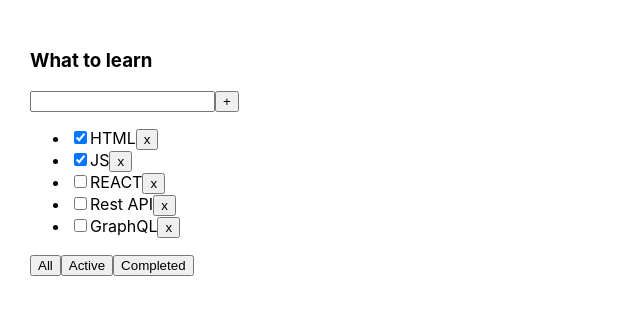
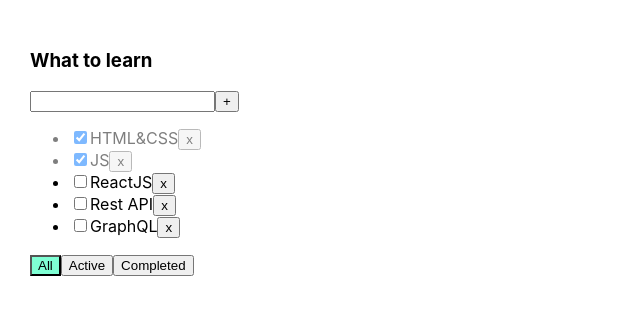
Before and after one commit to APTEMKA-87/ToDoList, a React (Create React App) app: page / in a window 1280 px wide. Shown: the top 314 px of the page, without its empty margins (0-640 px from the left). Built offline with nearby package versions, Linux system fonts and the light colour scheme.

Commit message:
lesson 4

```diff
--- a/src/App.css
+++ b/src/App.css
@@ -6,3 +6,19 @@
 .App > div {
   margin-right: 50px;
 }
+
+.error {
+  border: red 1px solid;
+}
+
+.error-message {
+  color: red;
+}
+
+.active-filter {
+  background-color: aquamarine;
+}
+
+.is-done {
+  opacity: 0.5;
+}
--- a/src/App.tsx
+++ b/src/App.tsx
@@ -3,52 +3,54 @@
 import {Todolist} from './Todolist';
 import {v1} from 'uuid';
 
-export type FilterValuesType = 'all' | 'active' | 'completed'
+export type FilterValuesType = "all" | "active" | "completed";
 
 function App() {
 
     let [tasks, setTasks] = useState([
-        {id: v1(), title: 'HTML', isDone: true,},
-        {id: v1(), title: 'JS', isDone: true,},
-        {id: v1(), title: 'REACT', isDone: false,},
-        {id: v1(), title: 'Rest API', isDone: false,},
-        {id: v1(), title: 'GraphQL', isDone: false,},
-    ])
+        {id: v1(), title: "HTML&CSS", isDone: true},
+        {id: v1(), title: "JS", isDone: true},
+        {id: v1(), title: "ReactJS", isDone: false},
+        {id: v1(), title: "Rest API", isDone: false},
+        {id: v1(), title: "GraphQL", isDone: false},
+    ]);
+    let [filter, setFilter] = useState<FilterValuesType>("all");
+
 
     function removeTask(id: string) {
-        let filteredTasks = tasks.filter(t => t.id != id)
-        setTasks(filteredTasks)
+        let filteredTasks = tasks.filter(t => t.id != id);
+        setTasks(filteredTasks);
     }
 
-    let [filter, setFilter] = useState<FilterValuesType>('all')
-
-    let tasksForTodolist = tasks
-
-    if (filter === 'active') {
-        tasksForTodolist = tasks.filter(t => !t.isDone)
+    function addTask(title: string) {
+        let task = {id: v1(), title: title, isDone: false};
+        let newTasks = [task, ...tasks];
+        setTasks(newTasks);
     }
 
-    if (filter === 'completed') {
-        tasksForTodolist = tasks.filter(t => t.isDone)
+    function changeStatus(taskId: string, isDone: boolean) {
+        let task = tasks.find(t => t.id === taskId);
+        if (task) {
+            task.isDone = isDone;
+        }
+
+        setTasks([...tasks]);
+    }
+
+
+    let tasksForTodolist = tasks;
+
+    if (filter === "active") {
+        tasksForTodolist = tasks.filter(t => t.isDone === false);
+    }
+    if (filter === "completed") {
+        tasksForTodolist = tasks.filter(t => t.isDone === true);
     }
 
     function changeFilter(value: FilterValuesType) {
-        setFilter(value)
+        setFilter(value);
     }
 
-    function addTask(title: string) {
-        let task = {id: v1(), title: title, isDone: false}
-        let newTasks = [task, ...tasks]
-        setTasks(newTasks)
-    }
-
-    function changeStatus(taskId: string, isDone: boolean) {
-        let task = tasks.find(t => t.id === taskId)
-        if (task) {
-            task.isDone = isDone
-        }
-        setTasks([...tasks])
-    }
 
     return (
         <div className="App">
@@ -58,9 +60,10 @@
                       changeFilter={changeFilter}
                       addTask={addTask}
                       changeTaskStatus={changeStatus}
+                      filter={filter}
             />
         </div>
-    )
+    );
 }
 
 export default App;
--- a/src/Todolist.tsx
+++ b/src/Todolist.tsx
@@ -2,80 +2,87 @@
 import {FilterValuesType} from './App';
 
 type TaskType = {
-    id: string,
-    title: string,
+    id: string
+    title: string
     isDone: boolean
 }
 
 type PropsType = {
-    title: string,
+    title: string
     tasks: Array<TaskType>
     removeTask: (taskId: string) => void
     changeFilter: (value: FilterValuesType) => void
     addTask: (title: string) => void
     changeTaskStatus: (taskId: string, isDone: boolean) => void
+    filter: FilterValuesType
 }
 
 export function Todolist(props: PropsType) {
 
-    const [newTaskTitle, setNewTaskTitle] = useState('')
+    let [title, setTitle] = useState("")
+    let [error, setError] = useState<string | null>(null)
 
     const addTask = () => {
-        props.addTask(newTaskTitle)
-        setNewTaskTitle('')
+        if (title.trim() !== "") {
+            props.addTask(title.trim());
+            setTitle("");
+        } else {
+            setError("Title is required");
+        }
     }
 
-    const onNewTitleChangeHandler = (e: ChangeEvent<HTMLInputElement>) => {
-        setNewTaskTitle(e.currentTarget.value)
+    const onChangeHandler = (e: ChangeEvent<HTMLInputElement>) => {
+        setTitle(e.currentTarget.value)
     }
 
     const onKeyPressHandler = (e: KeyboardEvent<HTMLInputElement>) => {
-        if (e.key === 'Enter') {
-            props.addTask(newTaskTitle)
-            setNewTaskTitle('')
+        setError(null);
+        if (e.charCode === 13) {
+            addTask();
         }
     }
 
-    const onAllClickHandler = () => props.changeFilter('all')
-    const onActiveClickHandler = () => props.changeFilter('active')
-    const onCompletedClickHandler = () => props.changeFilter('completed')
+    const onAllClickHandler = () => props.changeFilter("all");
+    const onActiveClickHandler = () => props.changeFilter("active");
+    const onCompletedClickHandler = () => props.changeFilter("completed");
 
 
-    return (
-        <div>
+    return <div>
         <h3>{props.title}</h3>
         <div>
-                <input value={newTaskTitle}
-                       onChange={onNewTitleChangeHandler}
-                       onKeyPress={onKeyPressHandler}/>
+            <input value={title}
+                   onChange={onChangeHandler}
+                   onKeyPress={onKeyPressHandler}
+                   className={error ? "error" : ""}
+            />
             <button onClick={addTask}>+</button>
+            {error && <div className="error-message">{error}</div>}
         </div>
         <ul>
             {
                 props.tasks.map(t => {
-                        const onRemoveHandler = () => {
-                            props.removeTask(t.id)
+                    const onClickHandler = () => props.removeTask(t.id)
+                    const onChangeHandler = (e: ChangeEvent<HTMLInputElement>) => {
+                        props.changeTaskStatus(t.id, e.currentTarget.checked);
                     }
-                        const onChangeHandler = (e: ChangeEvent<HTMLInputElement>) => {
-                            props.changeTaskStatus(t.id, e.currentTarget.checked)
-                        }
-                        return <li key={t.id}>
-                            <input
-                                type="checkbox"
+
+                    return <li key={t.id} className={t.isDone ? "is-done" : ""}>
+                        <input type="checkbox"
                                onChange={onChangeHandler}
-                                checked={t.isDone}
-                            />
+                               checked={t.isDone}/>
                         <span>{t.title}</span>
-                            <button onClick={onRemoveHandler}>x</button>
+                        <button onClick={onClickHandler}>x</button>
                     </li>
                 })
             }
         </ul>
         <div>
-                <button onClick={onAllClickHandler}>All</button>
-                <button onClick={onActiveClickHandler}>Active</button>
-                <button onClick={onCompletedClickHandler}>Completed</button>
+            <button className={props.filter === 'all' ? "active-filter" : ""}
+                    onClick={onAllClickHandler}>All</button>
+            <button className={props.filter === 'active' ? "active-filter" : ""}
+                onClick={onActiveClickHandler}>Active</button>
+            <button className={props.filter === 'completed' ? "active-filter" : ""}
+                onClick={onCompletedClickHandler}>Completed</button>
         </div>
     </div>
-    )
 }
```
Lines whose indentation alone changed are shown as unchanged.
